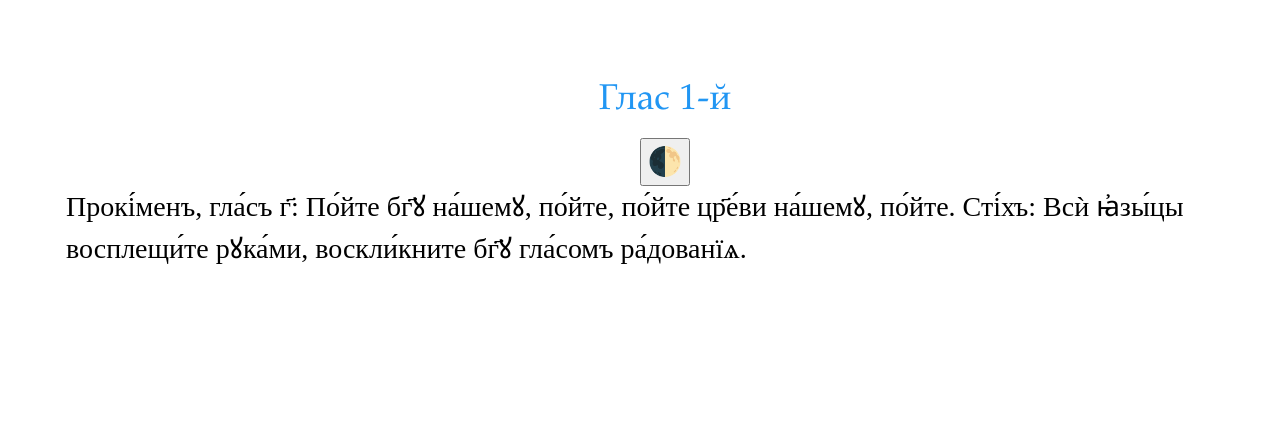
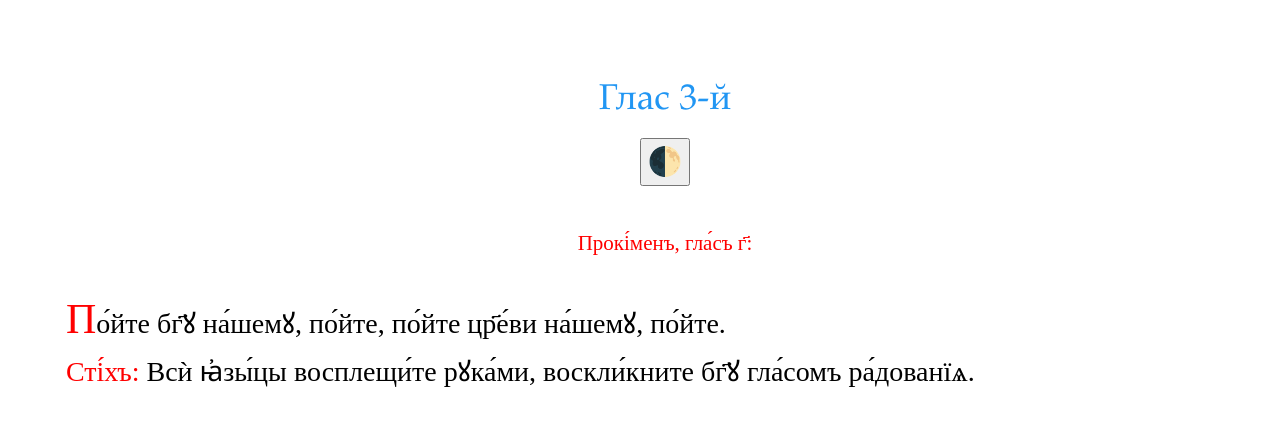
Before and after one commit to markjville/markjville.github.io, a Jekyll site: the page docs/Изобразительная/гл3-прок.html, which Jekyll copies as it is, in a window 1280 px wide. Shown: the top 426 px of the page. Built offline with Jekyll 4.4.1, drawn with Linux system fonts in a browser that asks for light colours; some web fonts are replaced; comment, search, counter and statistics services are not loaded.

Commit message:
Update гл3-прок.html

```diff
--- a/docs/Изобразительная/гл3-прок.html
+++ b/docs/Изобразительная/гл3-прок.html
@@ -1,6 +1,6 @@
 <!DOCTYPE html>
 <html lang="en">
-<title>Глас 1</title>
+<title>Глас 3</title>
 <meta charset="UTF-8">
 <meta name="viewport" content="width=device-width, initial-scale=1">
 <link rel="stylesheet" href="https://www.w3schools.com/w3css/4/w3.css">
@@ -27,7 +27,7 @@ p::first-letter {
 
   <div class="w3-row w3-padding-64">
     <div class="w3-container">
-      <h1 class="w3-text-blue" style="text-align: center;">Глас 1-й</h1>
+      <h1 class="w3-text-blue" style="text-align: center;">Глас 3-й</h1>
     <div style="text-align: center;">
    <button onclick="myFunction()">🌓</button>
 </div>
@@ -35,9 +35,11 @@ p::first-letter {
       <div class="post-content">
 
 <body>
-  Прокі́менъ, гла́съ г҃: По́йте бг҃ꙋ на́шемꙋ, по́йте, по́йте цр҃е́ви на́шемꙋ, по́йте.
-  Сті́хъ: Всѝ ꙗ҆зы́цы восплещи́те рꙋка́ми, воскли́кните бг҃ꙋ гла́сомъ ра́дованїѧ.
 
+</br>
+<div style="text-align:center;color:red;font-size:75%">Прокі́менъ, гла́съ г҃: </div>
+<p>По́йте бг҃ꙋ на́шемꙋ, по́йте, по́йте цр҃е́ви на́шемꙋ, по́йте. </br>
+ <span style="color: red;">Сті́хъ: </span>Всѝ ꙗ҆зы́цы восплещи́те рꙋка́ми, воскли́кните бг҃ꙋ гла́сомъ ра́дованїѧ.</p>
 
      <script>
 function myFunction() {
```
